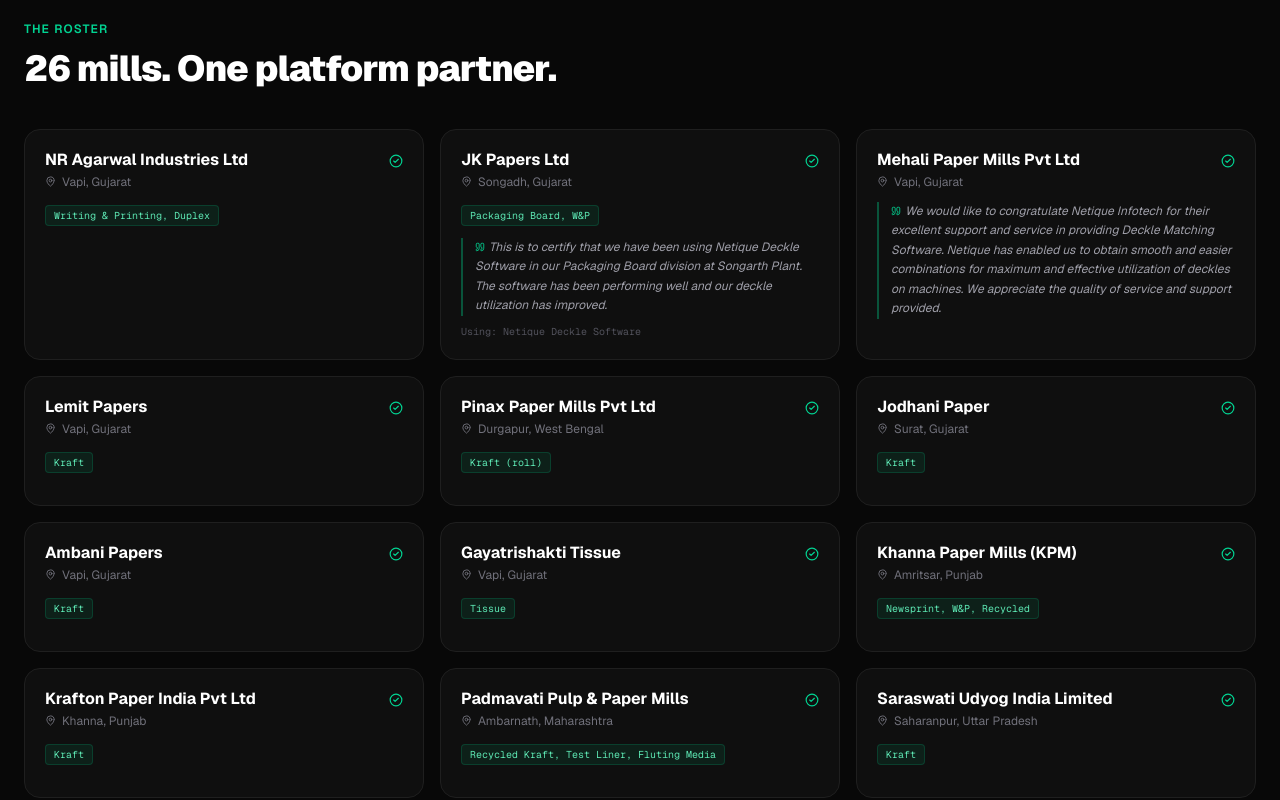
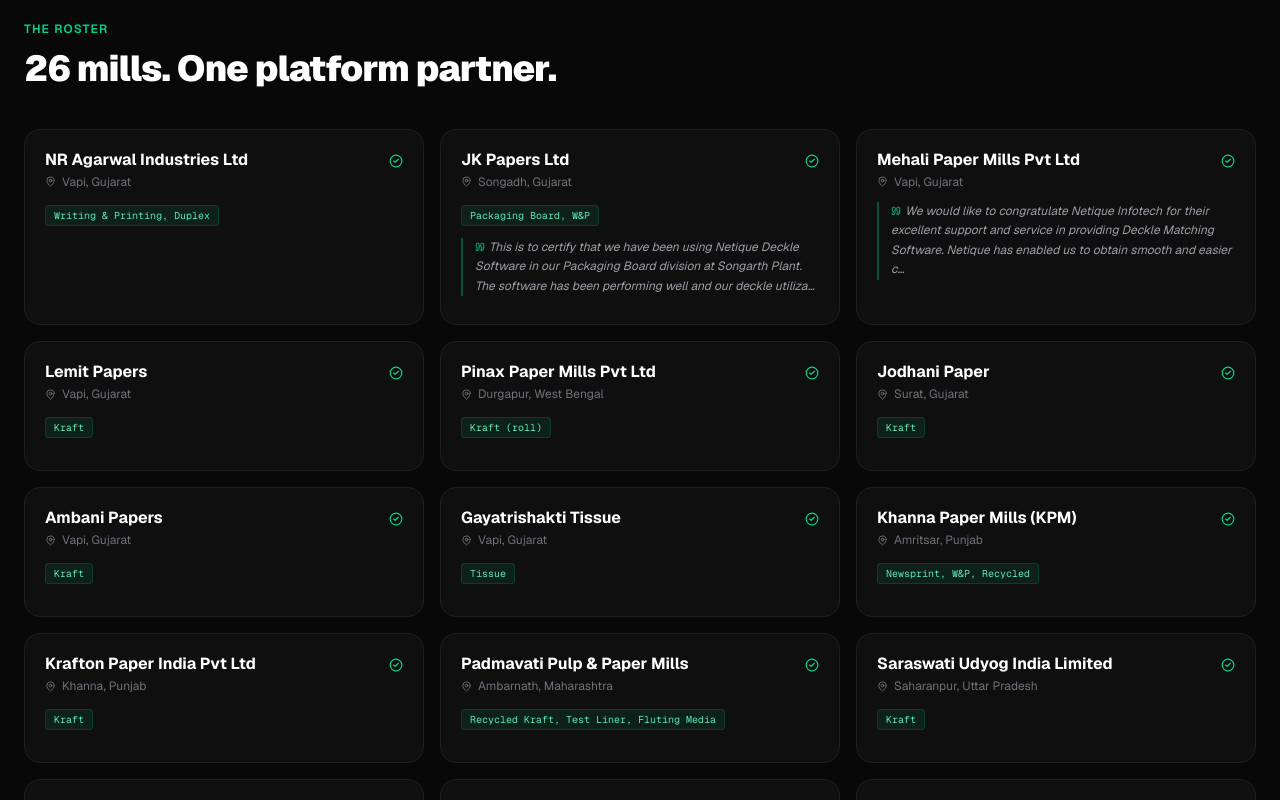
Before and after one commit to anandaravi/BPAppWebPortal, a Next.js app: page /clients in a window 1280 px wide. Shown: the part 1220-2020 px from the top of the page. Built offline with nearby package versions, Linux system fonts and the light colour scheme; no server answers.

Commit message:
style(clients): drop 'Using:' line, trim testimonials to 180 chars
Mill type (grade pill) retained as primary differentiator on each card.
Long testimonials auto-truncate with ellipsis for visual balance.

Co-Authored-By: Claude Opus 4.7 (1M context) <noreply@anthropic.com>

```diff
--- a/src/app/clients/page.tsx
+++ b/src/app/clients/page.tsx
@@ -393,13 +393,10 @@ export default function ClientsPage() {
               {c.testimonial && (
                 <blockquote className="text-xs text-zinc-400 italic leading-relaxed border-l-2 border-emerald-500/40 pl-3 mb-2">
                   <Quote size={10} className="inline text-emerald-400 mr-1" />
-                  {c.testimonial}
+                  {c.testimonial.length > 180
+                    ? c.testimonial.slice(0, 178).trimEnd() + "…"
+                    : c.testimonial}
                 </blockquote>
-              )}
-              {c.product && (
-                <p className="text-[10px] text-zinc-600 font-mono mt-2">
-                  Using: {c.product}
-                </p>
               )}
             </div>
           ))}
```
